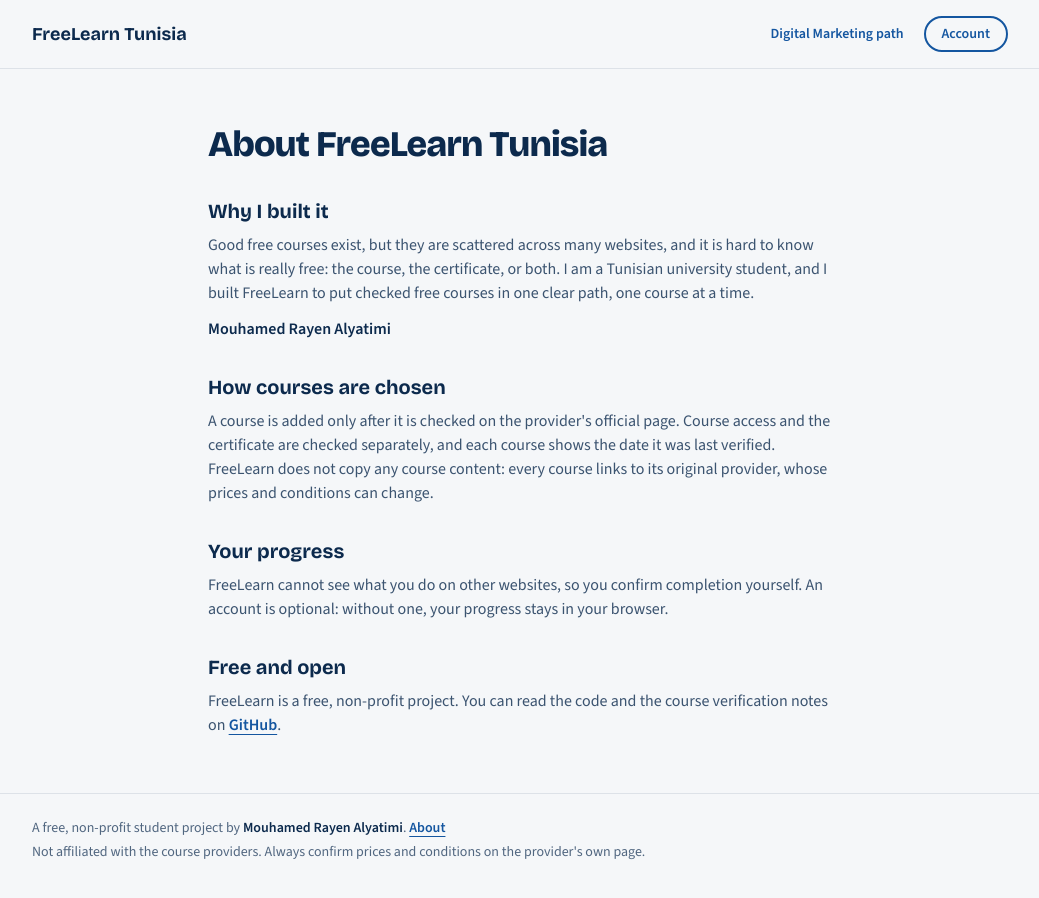
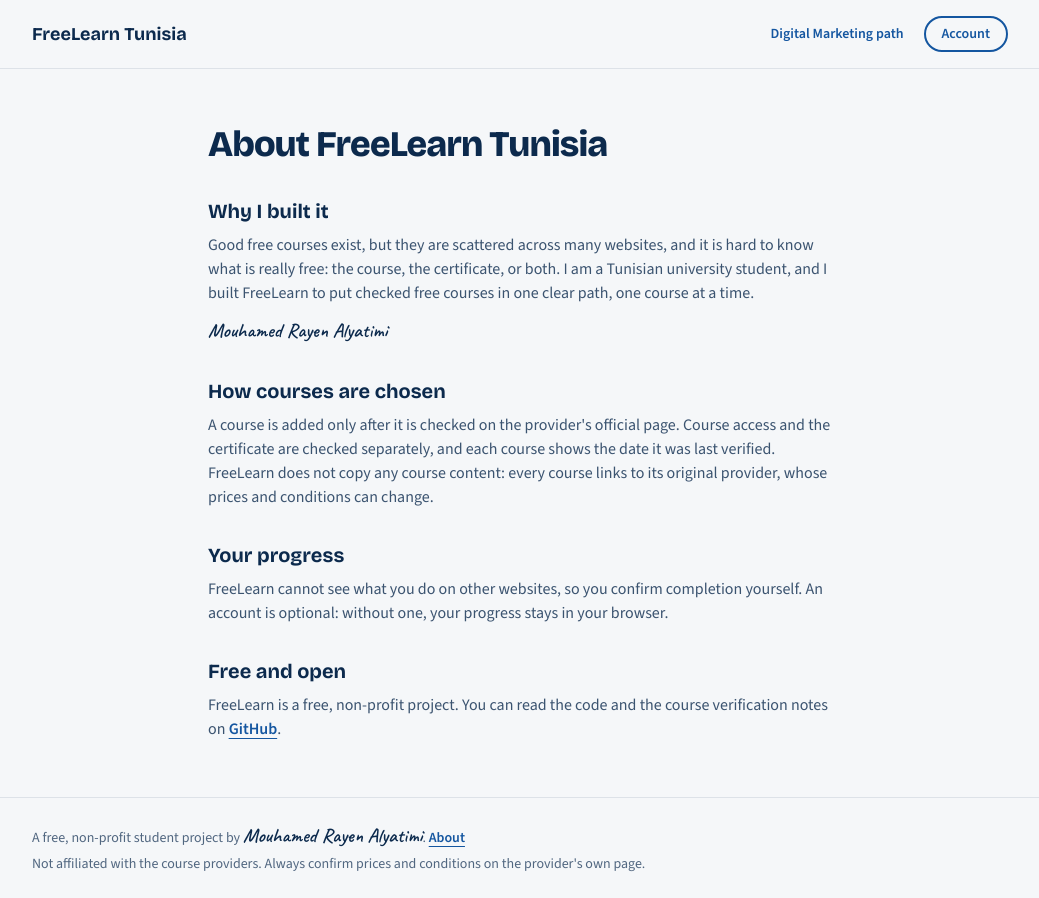
Before and after one commit to rayenalyatimi-mac/freelearn-tunisia, a Next.js app: page /about in a window 1280 px wide. Shown: the whole page, without its empty margins (120-1159 px from the left). Built offline with nearby package versions, Linux system fonts and the light colour scheme.

Commit message:
Use a signature font for the creator name

```diff
--- a/src/app/about/page.tsx
+++ b/src/app/about/page.tsx
@@ -1,3 +1,4 @@
+import CreatorName from "@/components/CreatorName";
 export const metadata = {
   title: "About FreeLearn Tunisia",
 };
@@ -18,7 +19,7 @@ export default function AboutPage() {
           built FreeLearn to put checked free courses in one clear path, one
           course at a time.
         </p>
-        <p className="mt-3 font-semibold">Mouhamed Rayen Alyatimi</p>
+        <p className="mt-3 font-semibold"><CreatorName /></p>
       </section>
 
       <section className="mt-8">
--- a/src/app/layout.tsx
+++ b/src/app/layout.tsx
@@ -1,3 +1,4 @@
+import CreatorName from "@/components/CreatorName";
 import type { Metadata } from "next";
 import Link from "next/link";
 import { Bricolage_Grotesque, Source_Sans_3 } from "next/font/google";
@@ -72,7 +73,7 @@ export default function RootLayout({
             <p>
               A free, non-profit student project by{" "}
               <strong className="font-semibold text-deep">
-                Mouhamed Rayen Alyatimi
+                <CreatorName />
               </strong>
               .{" "}
               <Link
--- /dev/null
+++ b/src/components/CreatorName.tsx
@@ -0,0 +1,11 @@
+import { Caveat } from "next/font/google";
+
+const signature = Caveat({ subsets: ["latin"], weight: ["600"] });
+
+export default function CreatorName() {
+  return (
+    <span className={`${signature.className} text-xl`}>
+      Mouhamed Rayen Alyatimi
+    </span>
+  );
+}
```
